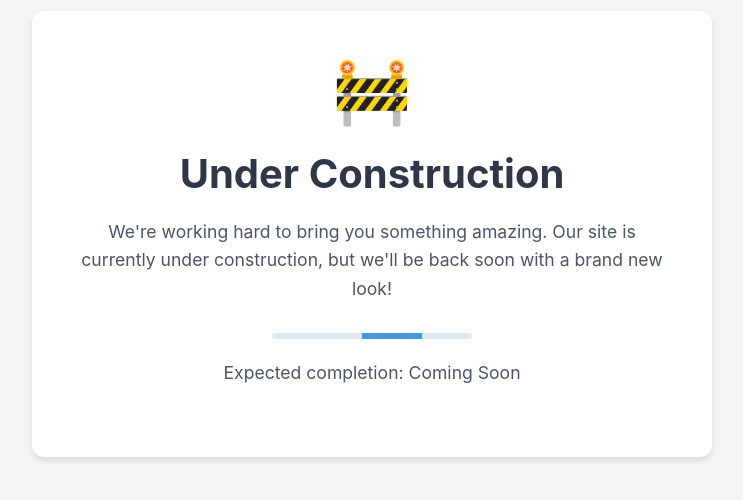
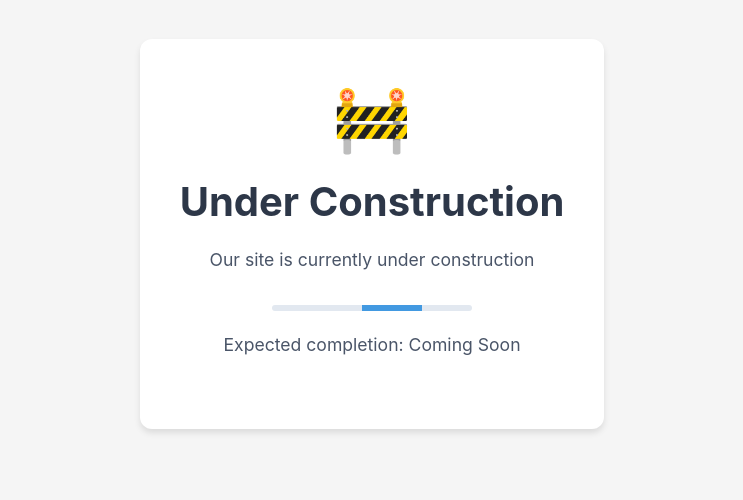
Before and after one commit to lukejameson/hedgerow.gg, a SvelteKit app: page / in a window 1280 px wide. Shown: the part 186-686 px from the top of the page, without its empty margins (268-1011 px from the left). Built offline with nearby package versions, Linux system fonts and the light colour scheme.

Commit message:
updated facicon, title and coming soon text

```diff
--- a/src/app.html
+++ b/src/app.html
@@ -4,7 +4,7 @@
 		<meta charset="utf-8" />
 		<link rel="icon" href="%sveltekit.assets%/favicon.png" />
 		<meta name="viewport" content="width=device-width, initial-scale=1" />
-		<title>Luke Jameson</title>
+		<title>Hedgerow.gg</title>
 		%sveltekit.head%
 	</head>
 	<body data-sveltekit-preload-data="hover" styles="margin:0px;">
--- a/src/routes/+page.svelte
+++ b/src/routes/+page.svelte
@@ -6,8 +6,7 @@
 	<div class="construction-icon">🚧</div>
 	<h1>Under Construction</h1>
 	<p>
-		We're working hard to bring you something amazing. Our site is currently under construction, but
-		we'll be back soon with a brand new look!
+	 	Our site is currently under construction
 	</p>
 	<div class="progress-bar">
 		<div class="progress"></div>
```
Also changed, not shown: static/favicon.png.
